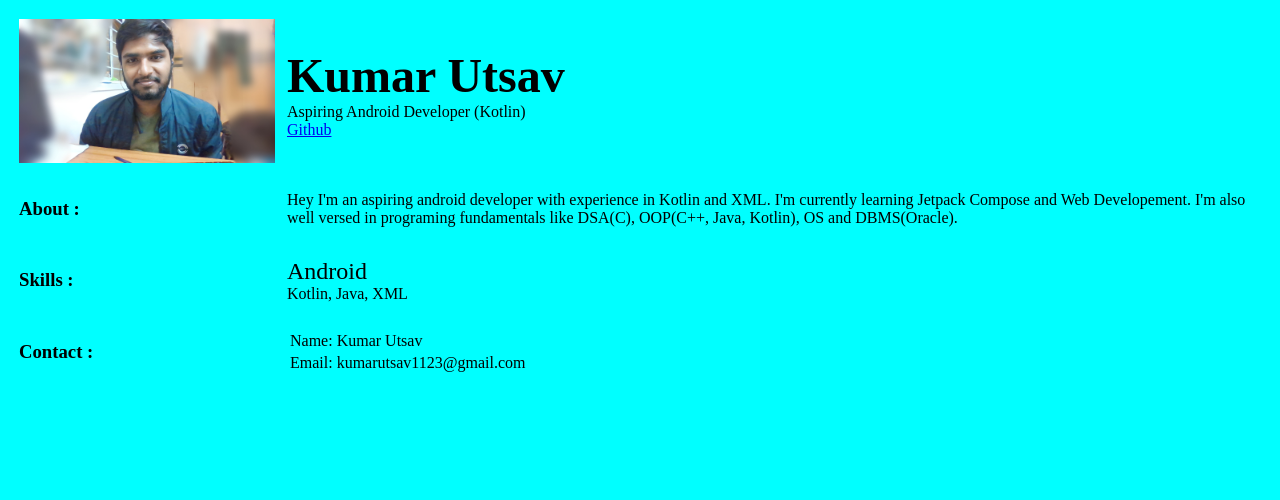
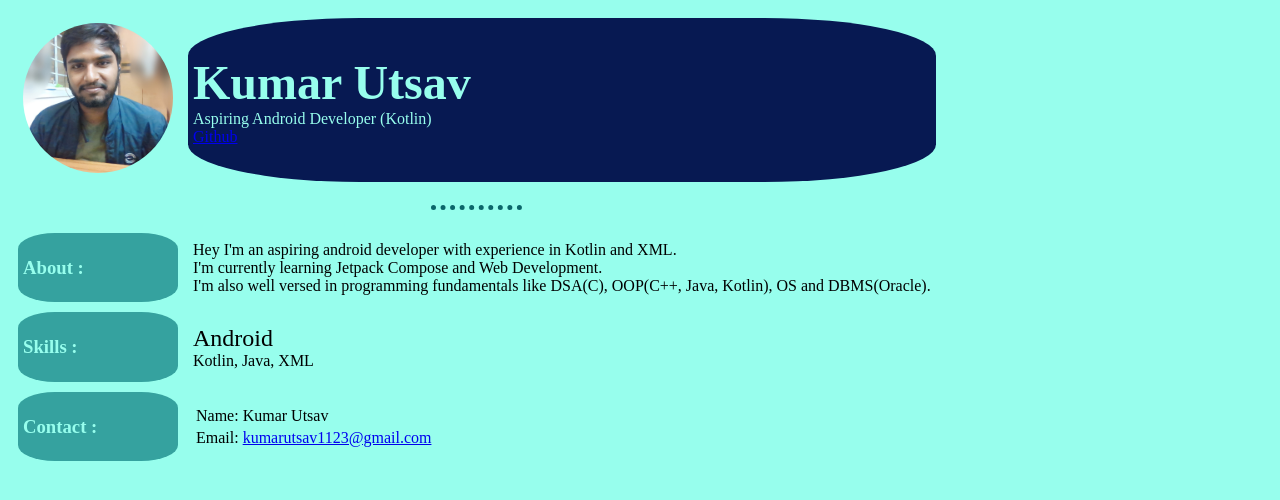
Before and after one commit to uuutsav/cv, a plain HTML site: page index.html in a window 1280 px wide. Drawn offline with Linux system fonts and the light colour scheme.

Commit message:
added CSS/ Introduction to CSS done

```diff
--- /dev/null
+++ b/css/styles.css
@@ -0,0 +1,24 @@
+body {
+    background-color: #97FEED;
+}
+
+hr {
+    border-style: none;
+    border-top-style: dotted;
+    border-width: 5px;
+    border-color: #0B666A;
+    height: 0px;
+    width: 10%;
+}
+
+h3 {
+    color: #97FEED;
+}
+
+td {
+    border-radius: 23%;
+}
+
+#dp {
+    border-radius: 50%;
+}
--- a/index.html
+++ b/index.html
@@ -1,37 +1,55 @@
 <!DOCTYPE html>
 <html lang="en">
+
 <head>
     <meta charset="UTF-8">
     <meta name="viewport" content="width=device-width, initial-scale=1.0">
     <title>Kumar Utsav: Till date</title>
+
+    <link rel="stylesheet" href="css/styles.css">
 </head>
-<body bgcolor="cyan">
-    <table cellspacing="10">
+
+<body>
+    <table cellspacing="10" cellpadding="5">
         <tr>
-            <td><img src="DP.jpg" width="256" height="144"></td>
-            <td><font size=8><strong>Kumar Utsav</strong></font><br>
-            Aspiring Android Developer (Kotlin)
-            <br>
-            <a href="https://github.com/kumarutsav1123" target="#">Github</a>
+            <td>
+                <img class="image" id="dp" src="res/drawables/DP-square.jpg" width="150">
+            </td>
+            <td style="background-color: #071952;">
+                <font size=8 color="#97FEED"><strong>Kumar Utsav</strong></font><br>
+                <font color="#97FEED">
+                    Aspiring Android Developer (Kotlin)
+                    <br>
+                    <a href="https://github.com/kumarutsav1123" target="#">Github</a></font>
             </td>
         </tr>
         <tr>
-            <td><h3>About : </h3></td>
+            <td colspan="2"><hr></td>
+        </tr>
+        <tr>
+            <td style="background-color: #35A29F;">
+                <h3>About : </h3>
+            </td>
             <td>
                 Hey I'm an aspiring android developer with experience in Kotlin and XML.
-                I'm currently learning Jetpack Compose and Web Developement.
-                I'm also well versed in programing fundamentals like DSA(C), OOP(C++, Java, Kotlin), OS and DBMS(Oracle).
+                <br>I'm currently learning Jetpack Compose and Web Development.
+                <br>I'm also well versed in programming fundamentals like DSA(C), OOP(C++, Java, Kotlin), OS and
+                DBMS(Oracle).
             </td>
         </tr>
         <tr>
-            <td><h3>Skills : </h3></td>
+            <td style="background-color: #35A29F;">
+                <h3>Skills : </h3>
+            </td>
             <td>
                 <font size=5>Android</font><br>
                 Kotlin, Java, XML
             </td>
         </tr>
         <tr>
-            <td><h3>Contact : </h3></td>
+            <td style="background-color: #35A29F;">
+                <h3 >Contact : </h3>
+            </td>
             <td>
                 <table>
                     <tr>
@@ -40,13 +58,13 @@
                     </tr>
                     <tr>
                         <td>Email: </td>
-                        <td>kumarutsav1123@gmail.com</td>
+                        <td><a href="mailto:kumarutsav1123@gmail.com"> kumarutsav1123@gmail.com </a></td>
                     </tr>
                 </table>
             </td>
         </tr>
-
     </table>
 
 </body>
+
 </html>
```
Also changed, not shown: res/drawables/DP-square.jpg (added), res/drawables/DP.jpg (renamed from DP.jpg), 1 other file.
